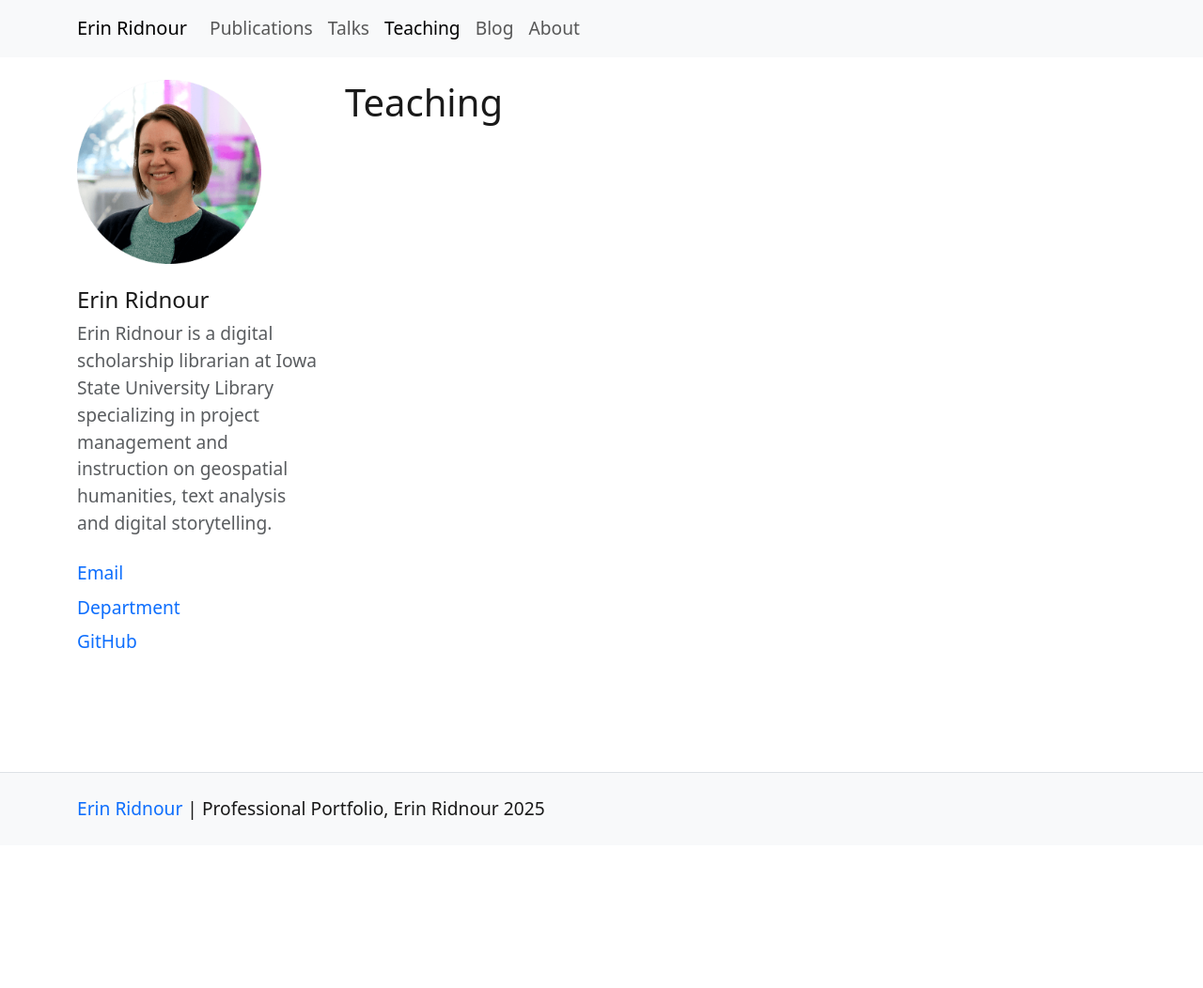
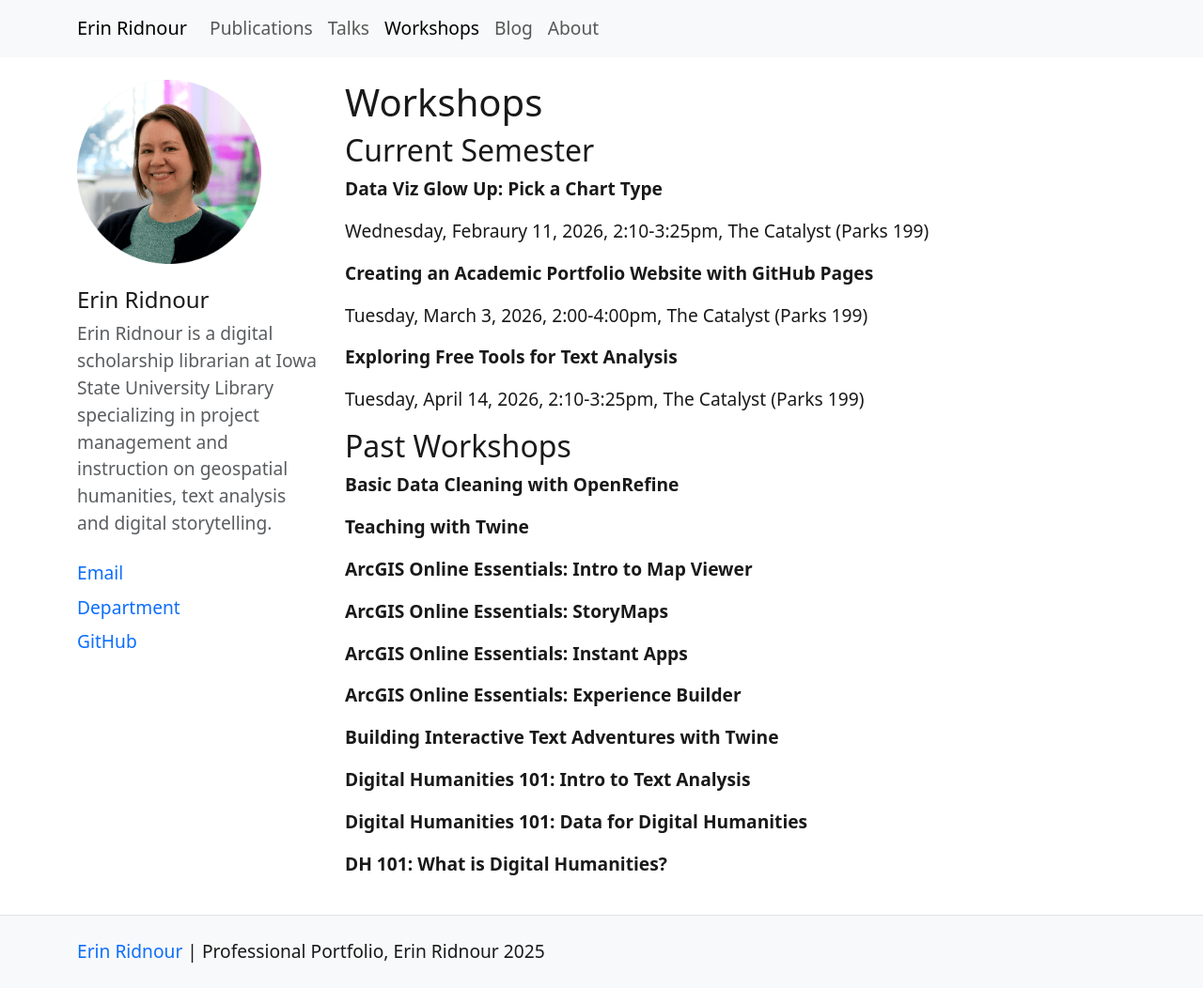
Before and after one commit to emanderson811/ridnour-portfolio, a Jekyll site: the page built from pages/teaching.md, in a window 1280 px wide. Shown: the whole page at 94% size. Built offline with Jekyll 4.4.1, drawn with Linux system fonts in a browser that asks for light colours; before the commit the page ends 900 px from its top, so only the background shows below that.

Commit message:
update teaching

```diff
--- a/pages/teaching.md
+++ b/pages/teaching.md
@@ -1,5 +1,41 @@
 ---
-title: Teaching
-nav: Teaching
+title: Workshops
+nav: Workshops
 nav_order: 3
 ---
+
+## Current Semester
+
+**Data Viz Glow Up: Pick a Chart Type**
+
+Wednesday, Febraury 11, 2026, 2:10-3:25pm, The Catalyst (Parks 199)
+
+**Creating an Academic Portfolio Website with GitHub Pages**
+
+Tuesday, March 3, 2026, 2:00-4:00pm, The Catalyst (Parks 199)
+
+**Exploring Free Tools for Text Analysis**
+
+Tuesday, April 14, 2026, 2:10-3:25pm, The Catalyst (Parks 199)
+
+## Past Workshops
+
+**Basic Data Cleaning with OpenRefine**
+
+**Teaching with Twine**
+
+**ArcGIS Online Essentials: Intro to Map Viewer**
+
+**ArcGIS Online Essentials: StoryMaps**
+
+**ArcGIS Online Essentials: Instant Apps**
+
+**ArcGIS Online Essentials: Experience Builder**
+
+**Building Interactive Text Adventures with Twine**
+
+**Digital Humanities 101: Intro to Text Analysis**
+
+**Digital Humanities 101: Data for Digital Humanities**
+
+**DH 101: What is Digital Humanities?**
```
